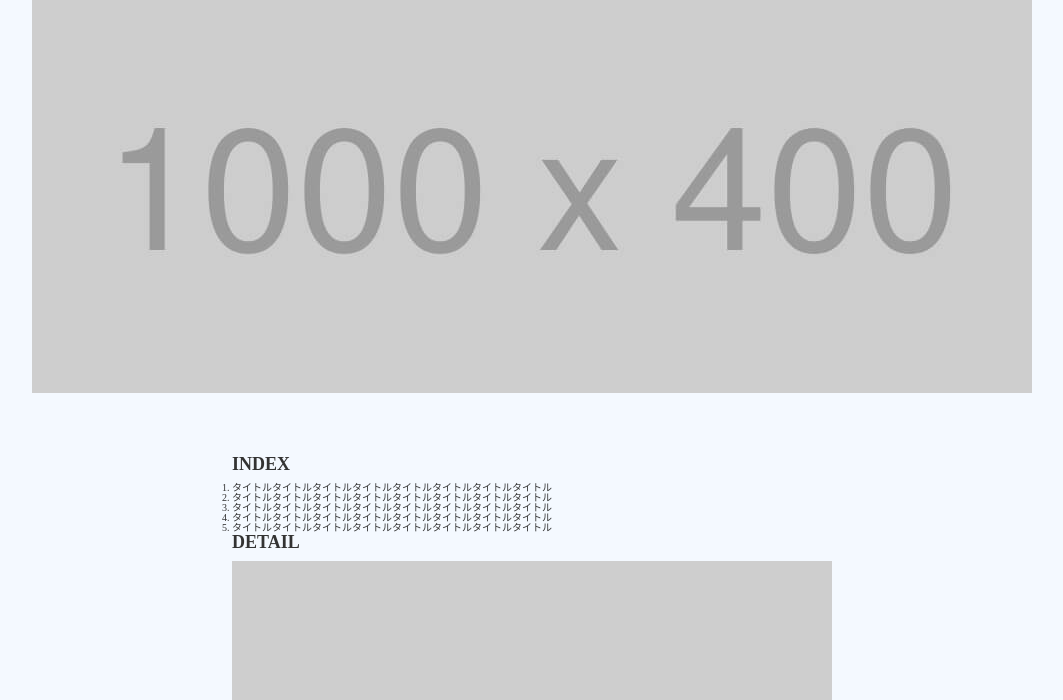
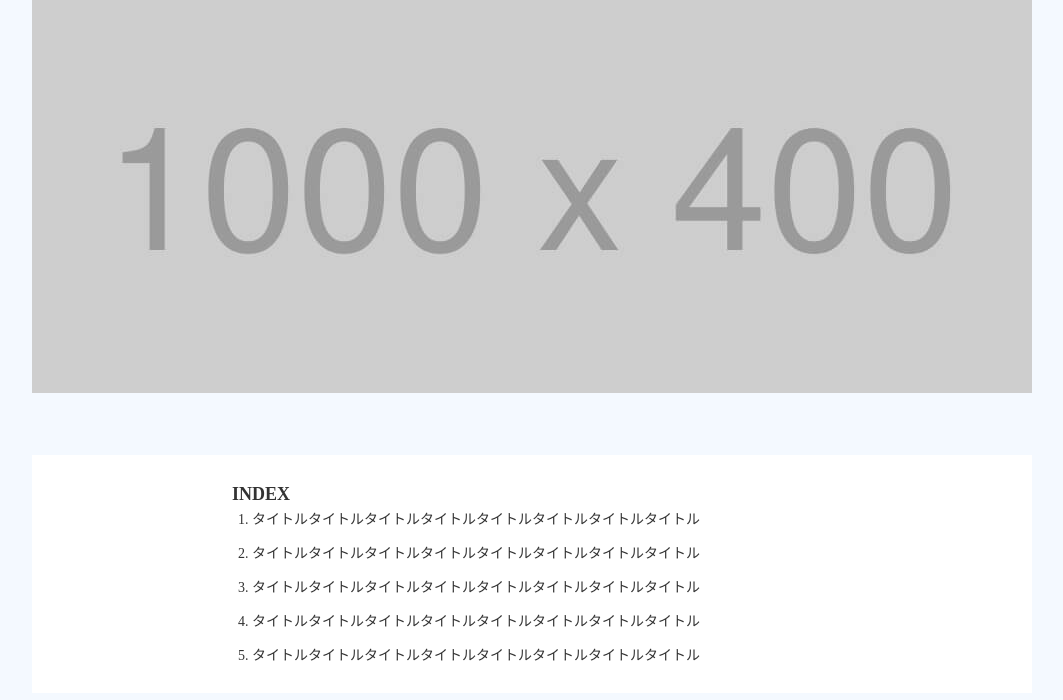
Before and after one commit to samanosuke-akechi/codestep, a plain HTML site: page introduction/photo-site-1/index.html in a window 1280 px wide. Shown: the part 100-800 px from the top of the page, without its empty margins (108-1171 px from the left). Drawn offline with Linux system fonts and the light colour scheme.

Commit message:
Indexのスタイリング
リセットCSSの影響でolタグのリストの先頭の番号が左にはみ出るので、margin-left: 20px;で調整。

```diff
--- a/introduction/photo-site-1/index.html
+++ b/introduction/photo-site-1/index.html
@@ -23,10 +23,10 @@
           <img src="images/mainvisual.jpg" alt="テキストテキストテキスト">
         </div>
 
-        <section>
+        <section id="index">
           <div class="inner">
             <h2 class="section-title">INDEX</h2>
-            <ol>
+            <ol class="index-list">
               <li>タイトルタイトルタイトルタイトルタイトルタイトルタイトルタイトル</li>
               <li>タイトルタイトルタイトルタイトルタイトルタイトルタイトルタイトル</li>
               <li>タイトルタイトルタイトルタイトルタイトルタイトルタイトルタイトル</li>
--- a/introduction/photo-site-1/style.css
+++ b/introduction/photo-site-1/style.css
@@ -53,6 +53,29 @@ img {
 }
 /* /メインビジュアル */
 
+/* Index */
+#index {
+  background-color: #fff;
+  padding: 30px 0;
+  margin-bottom: 60px;
+}
+
+#index .index-list {
+  /* olタグのリストの先頭には番号があり、その分だけ左にスペースを開けて収める */
+  margin-left: 20px;
+}
+
+#index .index-list li {
+  margin-bottom: 20px;
+  font-size: 1.4rem;
+}
+
+/* リストの最後のみ下にマージンを付けない設定 */
+#index .index-list li:last-child {
+  margin-bottom: 0;
+}
+/* /Index */
+
 /* レスポンシブ */
 @media screen and (max-width: 1024px) {
   .inner {
```
